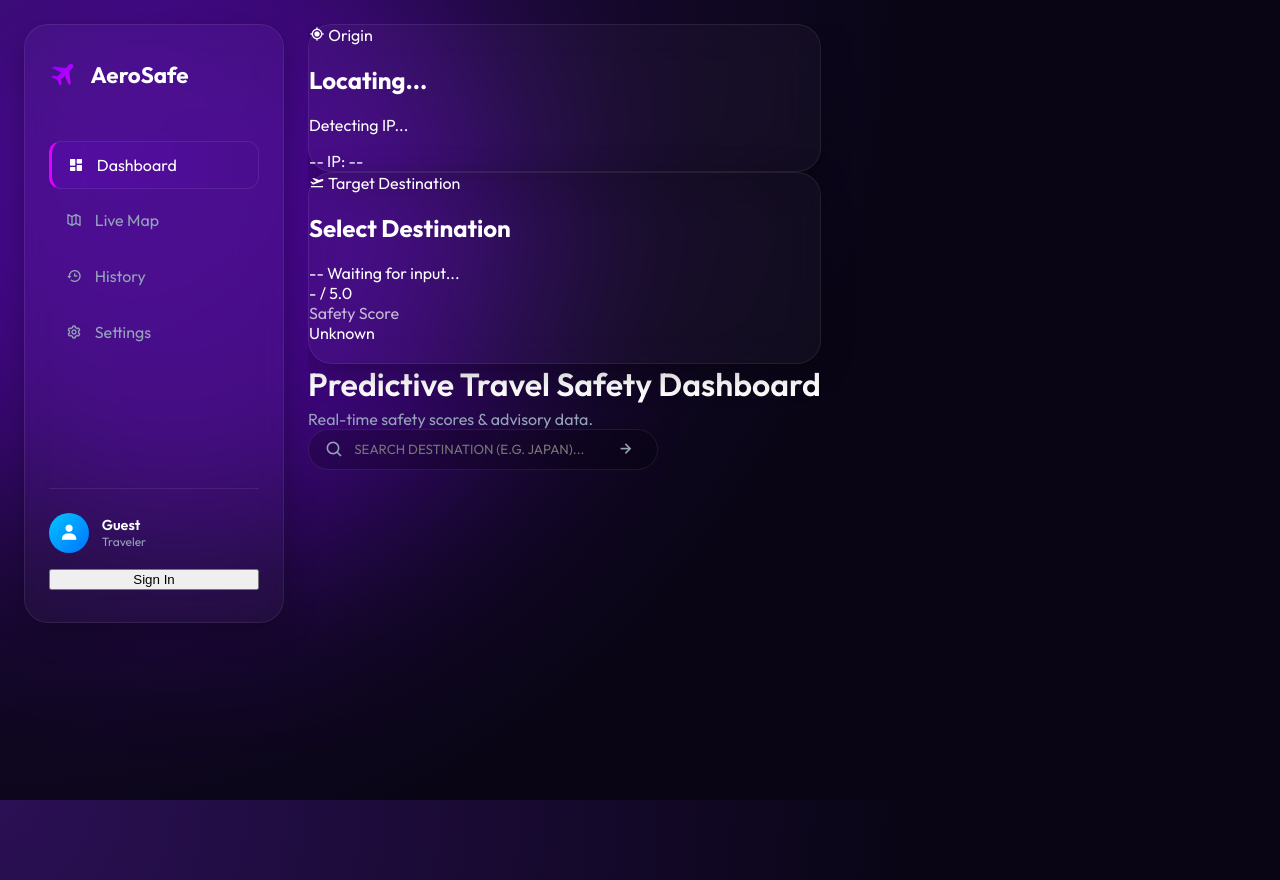
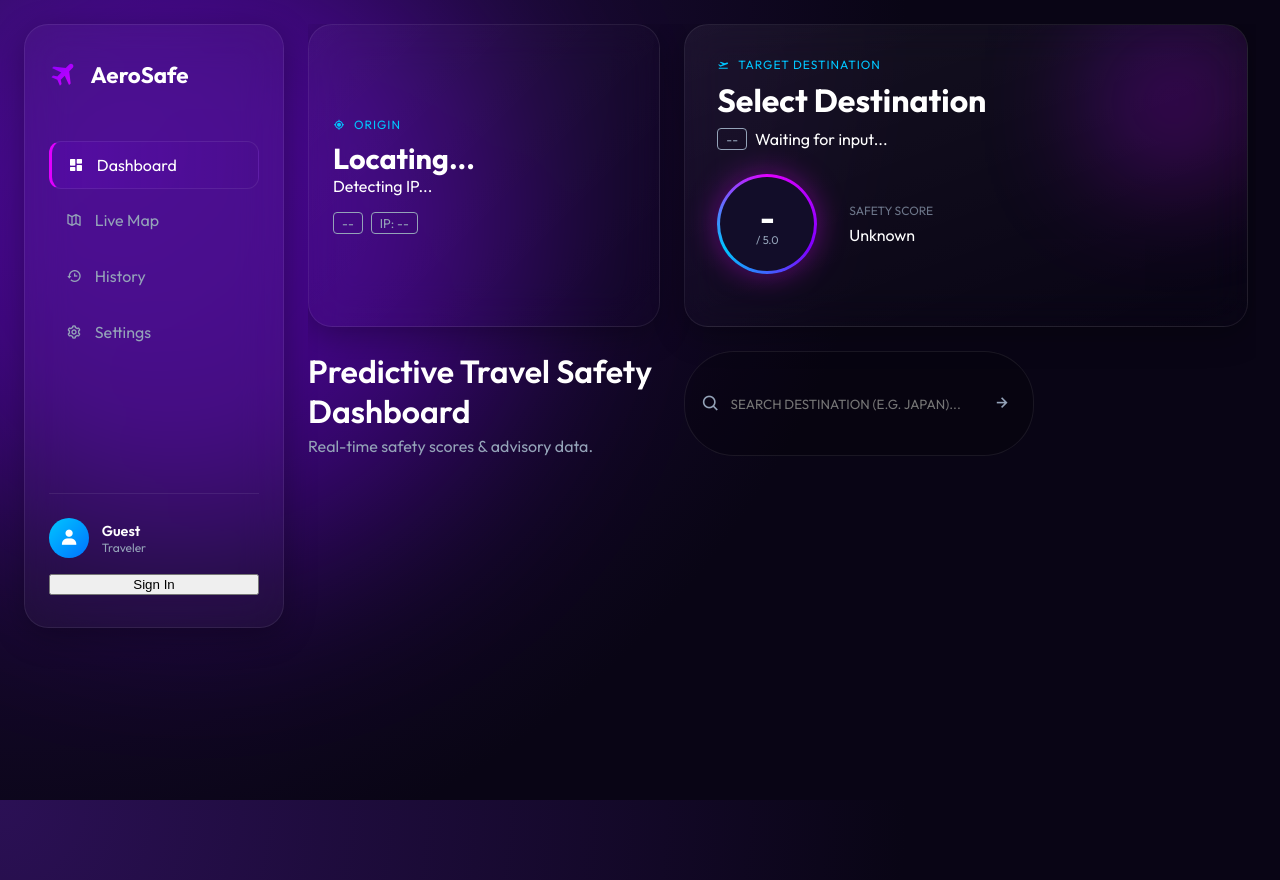
Before and after one commit to KestroyStephan/Predictive-Travel-Safety-Dashboard, a plain HTML site: page client/index.html in a window 1280 px wide. Shown: the top 880 px of the page. Drawn offline with nearby package versions, Linux system fonts and the light colour scheme.

Commit message:
feat(ui): add dashboard grid and card styles for origin and destination details

```diff
--- a/client/styles.css
+++ b/client/styles.css
@@ -68,3 +68,34 @@ body {
 .glass-input input { background: transparent; border: none; color: #fff; width: 100%; margin-left: 0.5rem; outline: none; font-family: inherit; text-transform: uppercase; }
 .glass-input i { color: var(--text-muted); font-size: 1.2rem; }
 .btn-icon { background: none; border: none; cursor: pointer; color: #fff; }
+
+/* GRID SYSTEM & CARDS */
+.dashboard-grid { display: grid; grid-template-columns: 1fr 1.6fr; grid-template-rows: auto auto 1fr; gap: 1.5rem; height: 100%; }
+.card-label { font-size: 0.75rem; text-transform: uppercase; letter-spacing: 1px; color: var(--gradient-accent); margin-bottom: 0.5rem; display: flex; align-items: center; gap: 0.5rem; color: #00C6FF; }
+
+/* Origin Card */
+.origin-card { padding: 1.5rem; display: flex; flex-direction: column; justify-content: center; background: linear-gradient(135deg, rgba(255,255,255,0.03), transparent); }
+.origin-details h2 { font-size: 1.8rem; margin: 0; }
+.origin-details p { margin: 0; }
+.origin-meta { margin-top: 1rem; display: flex; gap: 0.5rem; }
+
+/* Destination Card */
+.destination-card { padding: 2rem; display: flex; flex-direction: column; justify-content: space-between; position: relative; overflow: hidden; background: linear-gradient(160deg, rgba(255,255,255,0.05), transparent); }
+.destination-card::before { content: ''; position: absolute; top: 0; right: 0; width: 150px; height: 150px; background: var(--gradient-primary); filter: blur(60px); opacity: 0.3; }
+.card-header { display: flex; justify-content: space-between; align-items: flex-start; z-index: 1; }
+.card-header h2 { margin: 0 0 0.5rem; font-size: 2rem; }
+.badges-row { display: flex; gap: 0.5rem; align-items: center; }
+.badge-outline { border: 1px solid var(--text-muted); padding: 2px 8px; border-radius: 4px; font-size: 0.8rem; color: var(--text-muted); }
+.flag { width: 60px; height: 40px; border-radius: 8px; object-fit: cover; box-shadow: 0 4px 10px rgba(0,0,0,0.3); }
+
+/* Score Ring */
+.score-container { display: flex; align-items: center; gap: 2rem; margin-top: 1.5rem; z-index: 1; }
+.score-circle-wrapper { position: relative; width: 100px; height: 100px; border-radius: 50%; padding: 3px; background: conic-gradient(from 0deg, #E100FF, #7F00FF, #00C6FF, #E100FF); box-shadow: 0 0 30px rgba(225, 0, 255, 0.4); transition: all 0.5s ease; }
+.score-circle-wrapper.safe { background: conic-gradient(from 0deg, #00e396, #00b894, #00e396); box-shadow: 0 0 30px rgba(0, 227, 150, 0.4); }
+.score-circle-wrapper.moderate { background: conic-gradient(from 0deg, #ffb039, #e67e22, #ffb039); box-shadow: 0 0 30px rgba(255, 176, 57, 0.4); }
+.score-circle-wrapper.danger { background: conic-gradient(from 0deg, #ff4b4b, #c0392b, #ff4b4b); box-shadow: 0 0 30px rgba(255, 75, 75, 0.4); }
+.score-ring { width: 100%; height: 100%; background: var(--bg-deep); border-radius: 50%; display: flex; flex-direction: column; align-items: center; justify-content: center; }
+.score-big { font-size: 2rem; font-weight: 700; line-height: 1; }
+.score-sub { font-size: 0.7rem; color: var(--text-muted); }
+.risk-status { display: flex; flex-direction: column; gap: 0.4rem; }
+.risk-status .label { font-size: 0.75rem; color: var(--text-muted); text-transform: uppercase; letter-spacing: 1px; }
```
